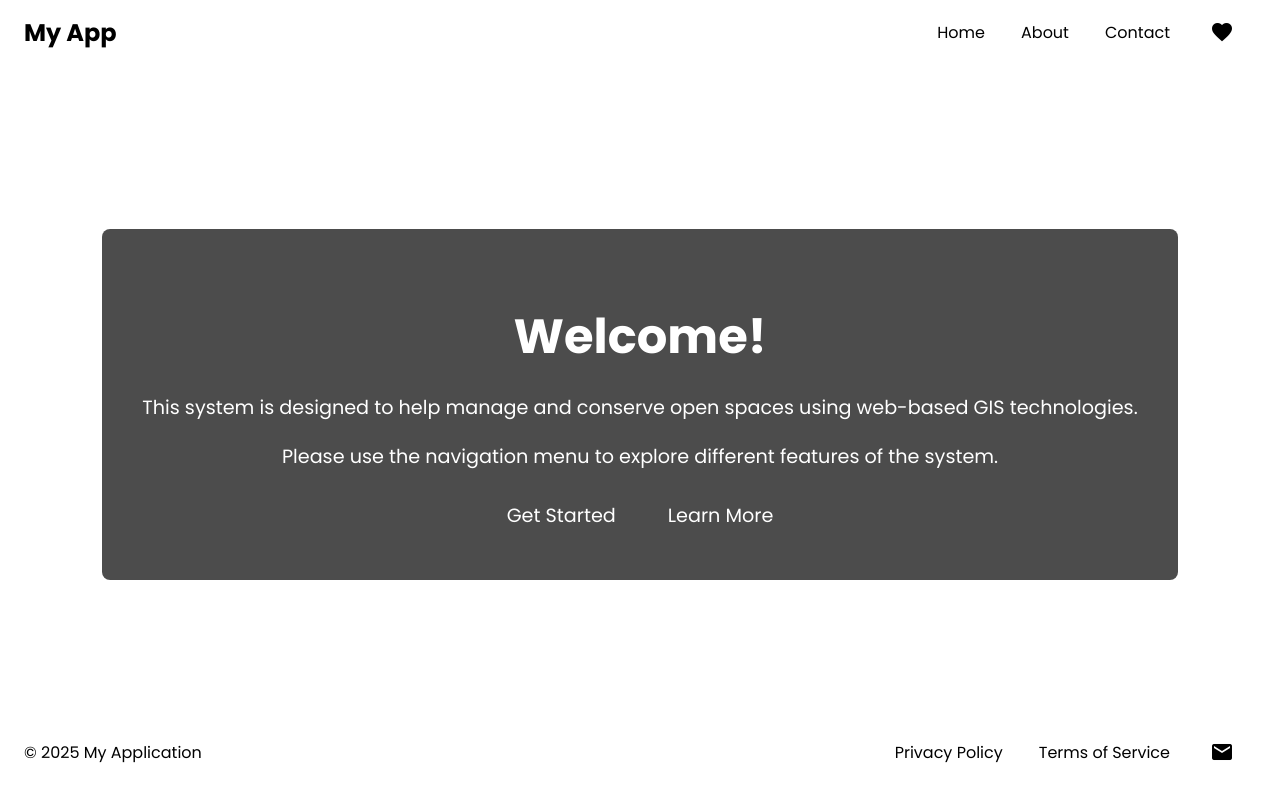
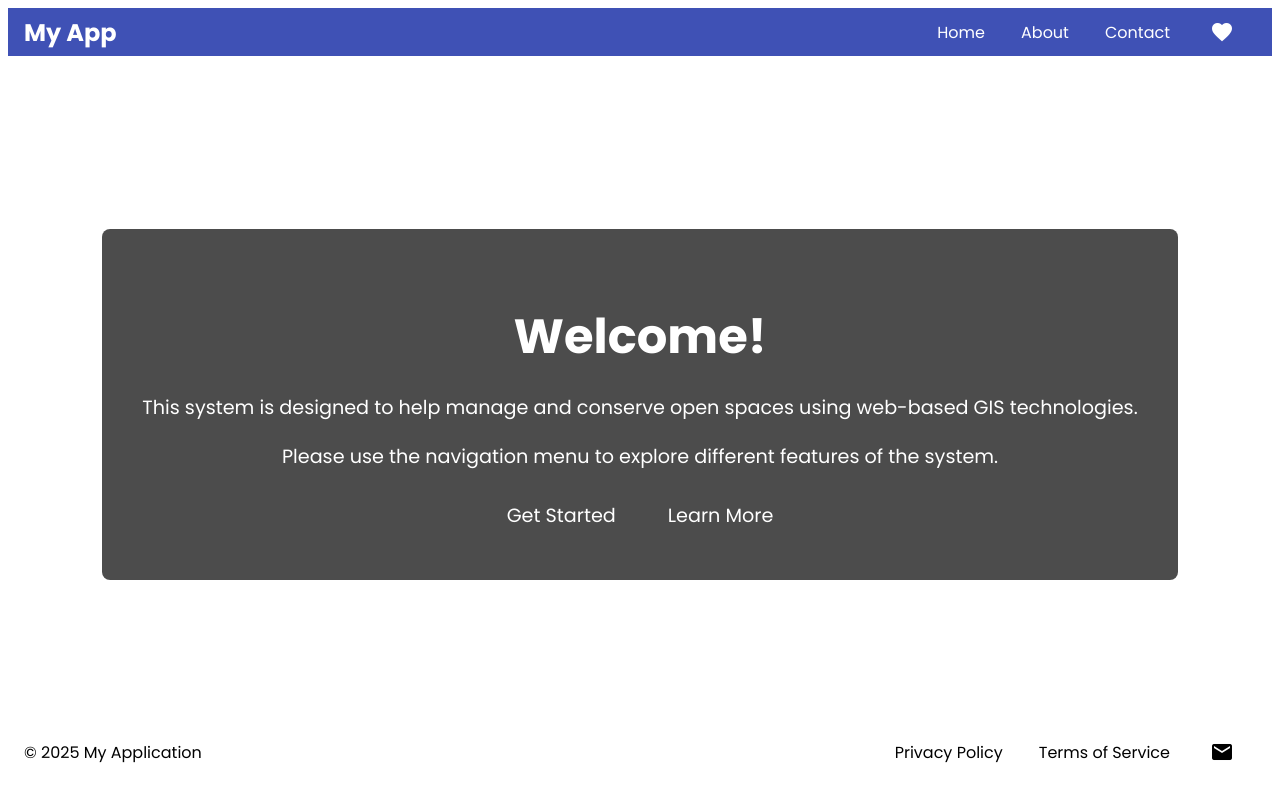
Before and after one commit to Limbureuben/openspacev2, an Angular app: page /homepage in a window 1280 px wide. Built offline with nearby package versions, Linux system fonts and the light colour scheme.

Commit message:
The changes

```diff
--- a/package.json
+++ b/package.json
@@ -25,7 +25,7 @@
     "@angular/ssr": "^18.2.6",
     "express": "^4.18.2",
     "rxjs": "~7.8.0",
-    "tslib": "^2.3.0",
+    "tslib": "^2.8.1",
     "zone.js": "~0.14.10"
   },
   "devDependencies": {
--- a/src/app/app.module.ts
+++ b/src/app/app.module.ts
@@ -13,7 +13,6 @@ import { BrowserAnimationsModule } from '@angular/platform-browser/animations';
     AppComponent,
   ],
   imports: [
-    BrowserModule,
     AppRoutingModule,
     AdminModule,
     GuestModule,
--- a/src/app/shared/header/header.component.html
+++ b/src/app/shared/header/header.component.html
@@ -1,5 +1,5 @@
 <!-- header.component.html -->
-<mat-toolbar color="primary" [@slideDown]>
+<mat-toolbar>
   <span class="logo">My App</span>
   <span class="spacer"></span>
   <button mat-button>Home</button>
--- a/src/app/shared/header/header.component.scss
+++ b/src/app/shared/header/header.component.scss
@@ -1,9 +1,7 @@
-
-
-
 /* header.component.css */
 mat-toolbar {
-  font-family: 'Poppins', sans-serif;
+  background-color: #3f51b5; /* Custom color */
+  color: white;
 }
 
 .logo {
@@ -17,4 +15,5 @@ mat-toolbar {
 
 button {
   margin: 0 10px;
+  color: white;
 }
--- a/src/app/shared/homepage/homepage.component.scss
+++ b/src/app/shared/homepage/homepage.component.scss
@@ -1,6 +1,7 @@
 /* homepage.component.css */
 .homepage-container {
   background-size: cover;
+  background-image: url('');
   background-position: center;
   min-height: calc(100vh - 128px); /* Adjust height according to header and footer height */
   display: flex;
--- a/src/styles.scss
+++ b/src/styles.scss
@@ -1,5 +1,10 @@
 /* You can add global styles to this file, and also import other style files */
 /* styles.css or styles.scss */
+
+// styles.scss
+// styles.scss
+
+
 body {
   font-family: 'Poppins', sans-serif;
 }
```
Also changed, not shown: 1 other file (tests, documents, lock files or other folders).
